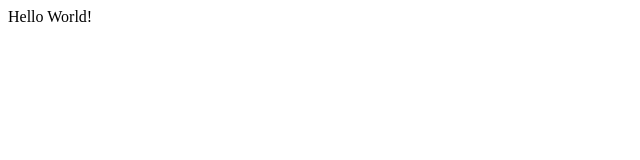
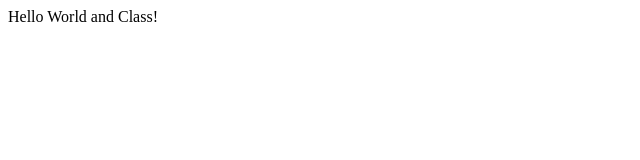
Before and after one commit to checketts/cit-261-winter-2014, a plain HTML site: page index.html in a window 1280 px wide. Shown: the full height of the page, 0-640 px from the left. Drawn offline with Linux system fonts and the light colour scheme.

Commit message:
Update index.html

```diff
--- a/index.html
+++ b/index.html
@@ -6,5 +6,5 @@
     </head>
 
 <body>
-    <div>Hello World!</div>
+    <div>Hello World and Class!</div>
 </body></html>
```
